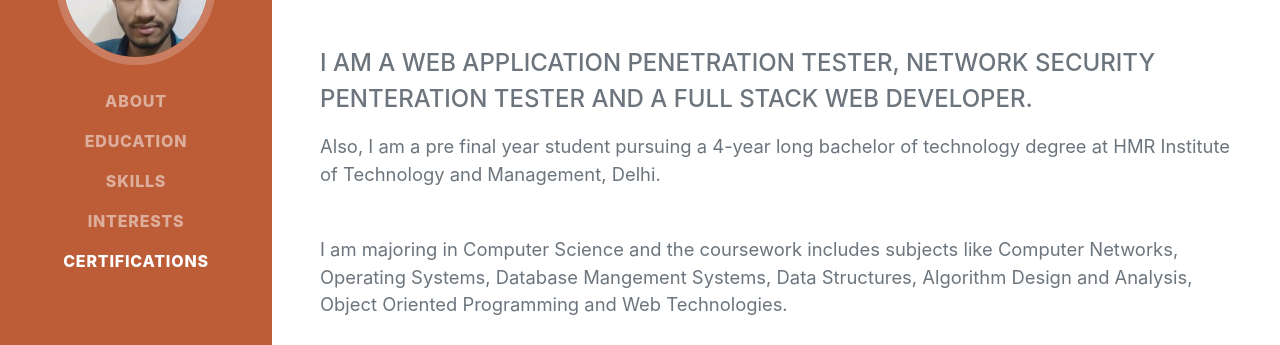
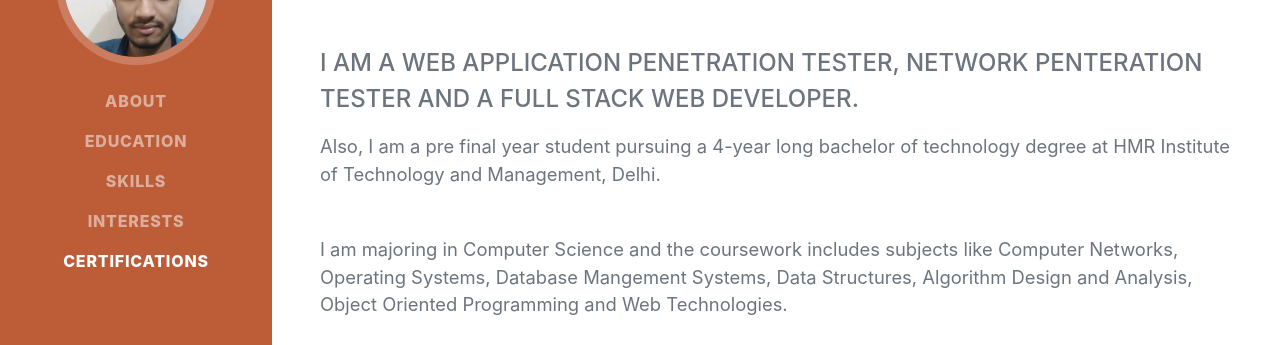
Before and after one commit to 0xdaya/0xdaya.github.io, a plain HTML site: page index.html in a window 1280 px wide. Shown: the part 311-656 px from the top of the page. Drawn offline with nearby package versions, Linux system fonts and the light colour scheme; a web font is replaced by a local one.

Commit message:
fix wording

```diff
--- a/index.html
+++ b/index.html
@@ -41,7 +41,7 @@
 			<div class="resume-section-content">
 				<h1 class="mb-0">Dayanand <span class="text-primary">Pathak</span></h1>
 				<div class="subheading mb-5"><a class="email" href="mailto:name@email.com">dayanandpathak751@gmail.com</a></div>
-				<div class="subheading mb-3">I am a Web Application Penetration Tester, Network Security Penteration Tester and a Full Stack Web Developer.</div>
+				<div class="subheading mb-3">I am a Web Application Penetration Tester, Network Penteration Tester and a Full Stack Web Developer.</div>
 				<p class="lead mb-5">Also, I am a pre final year student pursuing a 4-year long bachelor of technology degree at HMR Institute of Technology and Management, Delhi.
 				</p>
 				<p class="lead mb-5">I am majoring in Computer Science and the coursework includes subjects like Computer Networks, Operating Systems, Database Mangement Systems,
```
